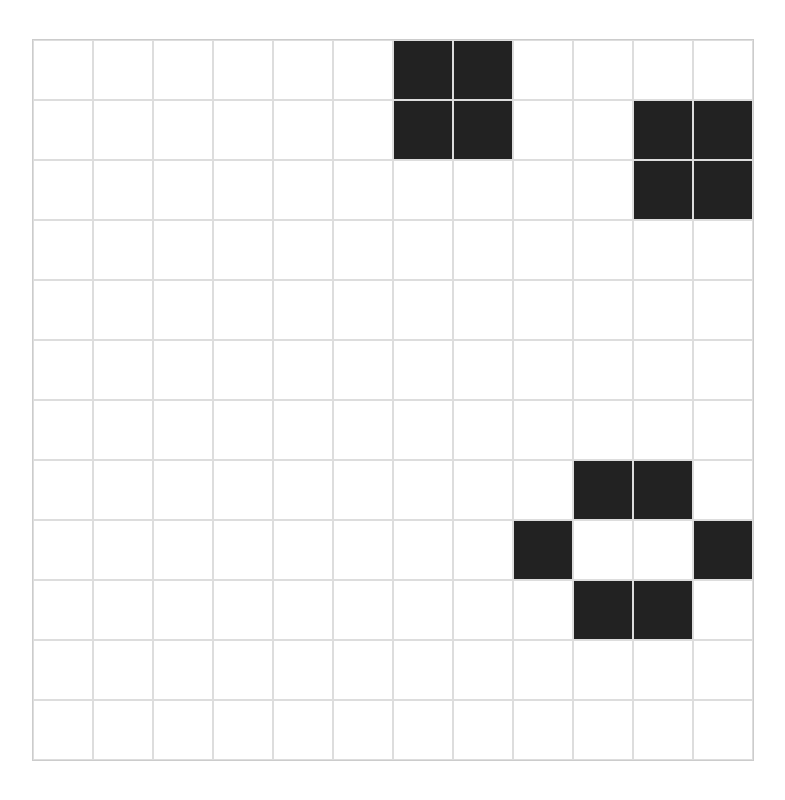
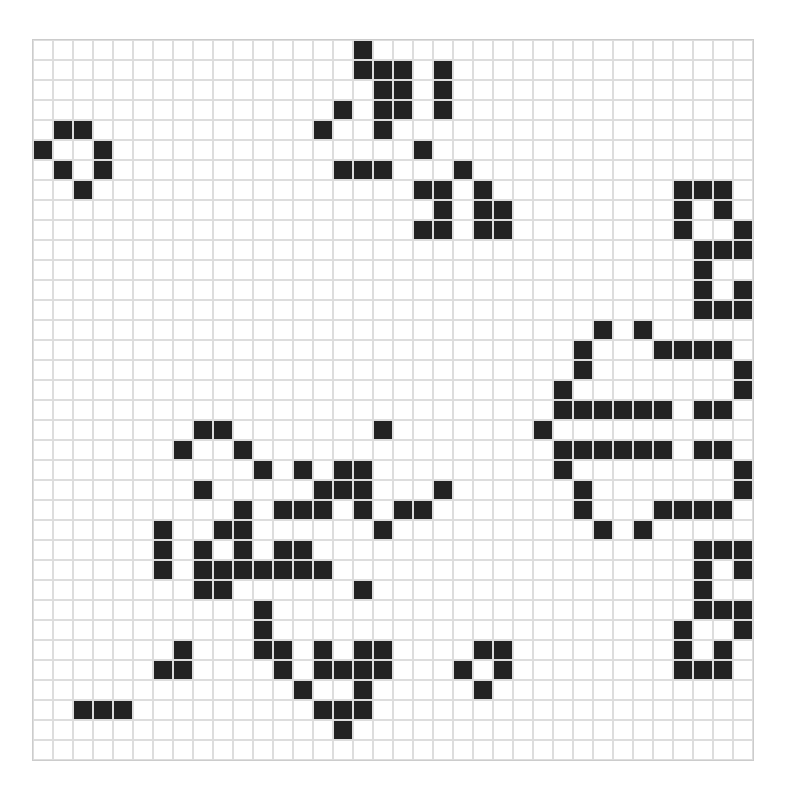
Before and after one commit to Chizh273/game-of-life, a React (Create React App) app: page / in a window 1280 px wide. Shown: the whole page, without its empty margins (247-1032 px from the left). Built offline with nearby package versions, Linux system fonts and the light colour scheme.

Commit message:
Added animations

```diff
--- a/src/App.js
+++ b/src/App.js
@@ -17,7 +17,7 @@ class App extends Component {
     return (
       <Provider store={store}>
         <AppWrapper>
-          <Grid size={12}/>
+          <Grid size={36}/>
         </AppWrapper>
       </Provider>
     )
--- a/src/components/Cell/index.jsx
+++ b/src/components/Cell/index.jsx
@@ -6,6 +6,7 @@ const Cell = styled.div`
   width: ${({size}) => size}px;
   border: 1px solid #ddd;
   background-color: ${({isActive}) => isActive ? '#222': 'none'};
+  transition: background-color 100ms ease-in-out;
 `
 
 Cell.propTypes = {
```
